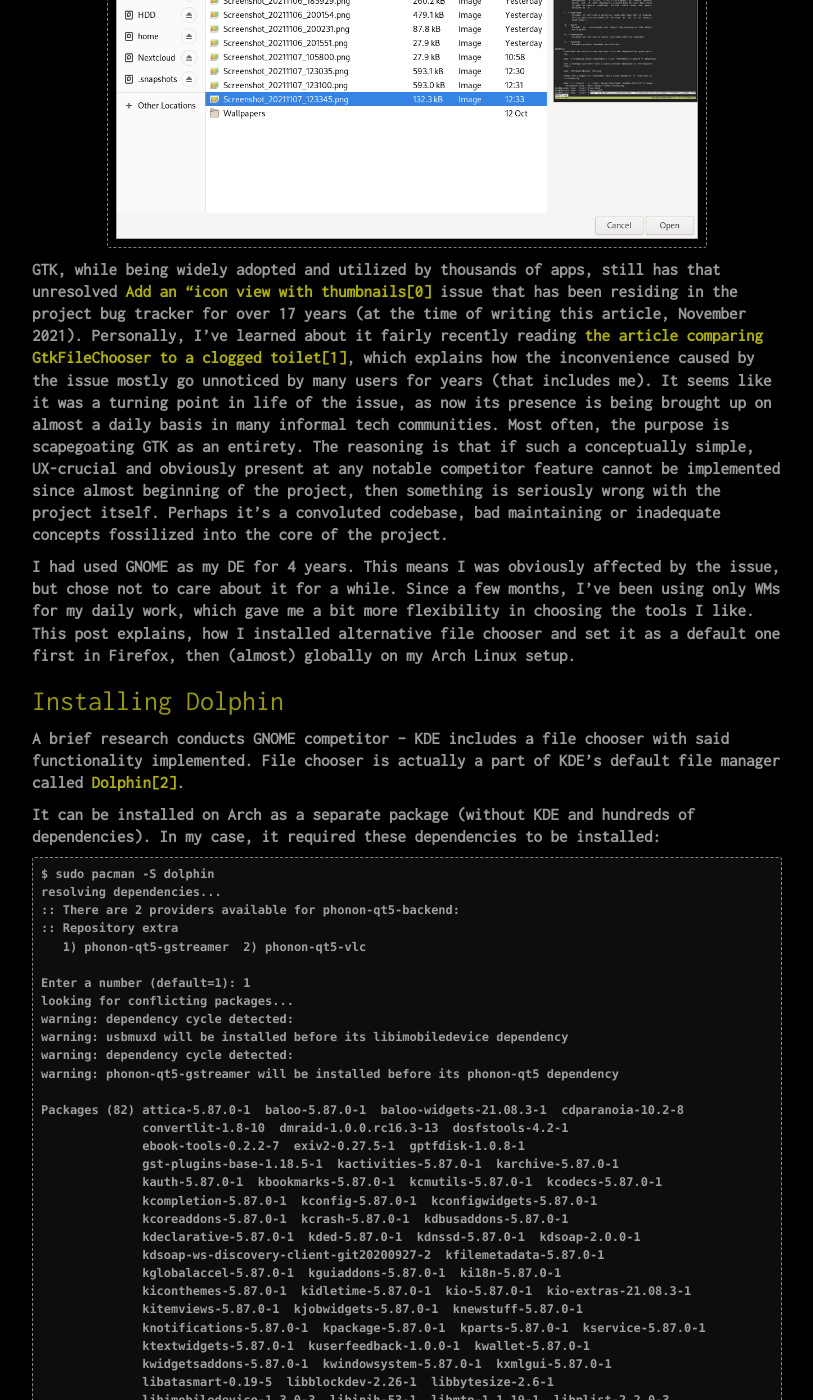
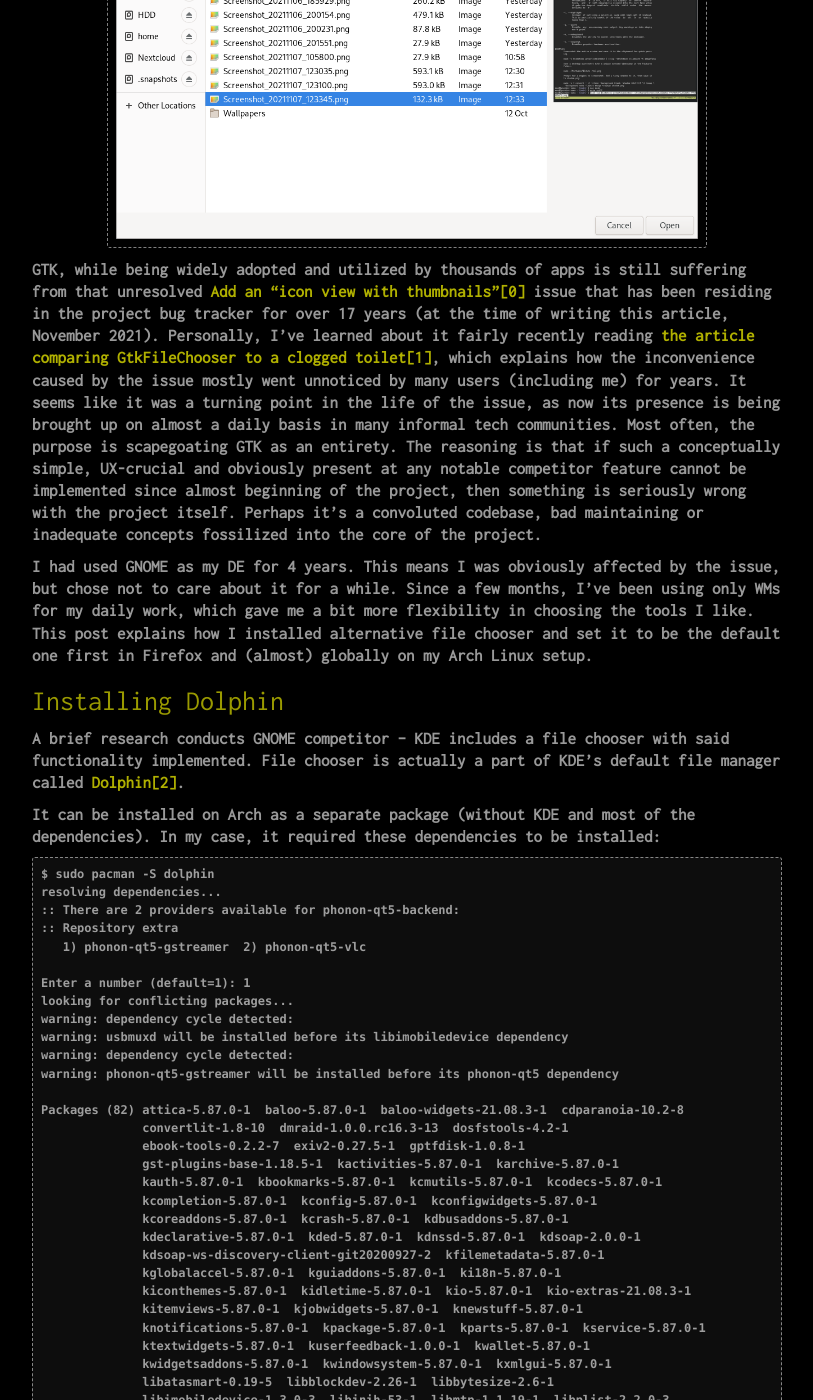
Before and after one commit to k0mmsussert0d/dev-blog, a Jekyll site: the page built from _posts/2021-11-07-change-gtk-file-picker-to-kde-dolphin.md, in a window 1280 px wide and 1400 px high, scrolled down 649 px. Shown: the whole window, without its empty margins (233-1046 px from the left). Built offline with Jekyll 4.4.1, drawn with Linux system fonts in a browser that asks for light colours; comment, search, counter and statistics services are not loaded; some of the changed text lies outside the part shown.

Commit message:
Corrected GTK file chooser article

````diff
--- a/_posts/2021-11-07-change-gtk-file-picker-to-kde-dolphin.md
+++ b/_posts/2021-11-07-change-gtk-file-picker-to-kde-dolphin.md
@@ -12,9 +12,9 @@
 
 ![GTKFileChooser window]( {{ site.baseurl }}images/2021/gtkfilechooser.png)
 
-GTK, while being widely adopted and utilized by thousands of apps, still has that unresolved [Add an "icon view with thumbnails\[0\]][0] issue that has been residing in the project bug tracker for over 17 years (at the time of writing this article, November 2021). Personally, I've learned about it fairly recently reading [the article comparing GtkFileChooser to a clogged toilet\[1\]][1], which explains how the inconvenience caused by the issue mostly go unnoticed by many users for years (that includes me). It seems like it was a turning point in life of the issue, as now its presence is being brought up on almost a daily basis in many informal tech communities. Most often, the purpose is scapegoating GTK as an entirety. The reasoning is that if such a conceptually simple, UX-crucial and obviously present at any notable competitor feature cannot be implemented since almost beginning of the project, then something is seriously wrong with the project itself. Perhaps it's a convoluted codebase, bad maintaining or inadequate concepts fossilized into the core of the project.
+GTK, while being widely adopted and utilized by thousands of apps is still suffering from that unresolved [Add an "icon view with thumbnails"\[0\]][0] issue that has been residing in the project bug tracker for over 17 years (at the time of writing this article, November 2021). Personally, I've learned about it fairly recently reading [the article comparing GtkFileChooser to a clogged toilet\[1\]][1], which explains how the inconvenience caused by the issue mostly went unnoticed by many users (including me) for years. It seems like it was a turning point in the life of the issue, as now its presence is being brought up on almost a daily basis in many informal tech communities. Most often, the purpose is scapegoating GTK as an entirety. The reasoning is that if such a conceptually simple, UX-crucial and obviously present at any notable competitor feature cannot be implemented since almost beginning of the project, then something is seriously wrong with the project itself. Perhaps it's a convoluted codebase, bad maintaining or inadequate concepts fossilized into the core of the project.
 
-I had used GNOME as my DE for 4 years. This means I was obviously affected by the issue, but chose not to care about it for a while. Since a few months, I've been using only WMs for my daily work, which gave me a bit more flexibility in choosing the tools I like. This post explains, how I installed alternative file chooser and set it as a default one first in Firefox, then (almost) globally on my Arch Linux setup.
+I had used GNOME as my DE for 4 years. This means I was obviously affected by the issue, but chose not to care about it for a while. Since a few months, I've been using only WMs for my daily work, which gave me a bit more flexibility in choosing the tools I like. This post explains how I installed alternative file chooser and set it to be the default one first in Firefox and (almost) globally on my Arch Linux setup.
 
 <!--break-->
 
@@ -22,7 +22,7 @@
 
 A brief research conducts GNOME competitor – KDE includes a file chooser with said functionality implemented. File chooser is actually a part of KDE's default file manager called [Dolphin\[2\]][2].
 
-It can be installed on Arch as a separate package (without KDE and hundreds of dependencies). In my case, it required these dependencies to be installed:
+It can be installed on Arch as a separate package (without KDE and most of the dependencies). In my case, it required these dependencies to be installed:
 ```
 $ sudo pacman -S dolphin
 resolving dependencies...
@@ -90,7 +90,7 @@
 
 ### Electron apps support XDG_DESKTOP_PORTAL since 14
 
-Support for XDG_DESKTOP_PORTAL has been [merged to Electron in April 2021\[4\]][4], however it was evaluated as not stable enough to be introduced in 13.x version and postponed for release of Electron 14. [The release happened on 31th August, 2021\[5\]][5]. Given the amount of time passed since then, it's no wonder that few apps moved to Electron 14 from earlier versions.
+Support for XDG_DESKTOP_PORTAL has been [merged to Electron in April 2021\[4\]][4], however it was evaluated as not stable enough to be introduced in 13.x version and postponed for the release of Electron 14. [The release happened on 31th August, 2021\[5\]][5]. Given the amount of time passed since then, it's no wonder that few apps moved to Electron 14 from earlier versions.
 
 In case of VSCode, a version of Electron it's running on can be easily checked by opening developer console (Help > Toggle Developer Options) and executing:
 ```
````
Also changed, not shown: other parts of _posts/2021-11-07-change-gtk-file-picker-to-kde-dolphin.md (+3 -3 lines).
